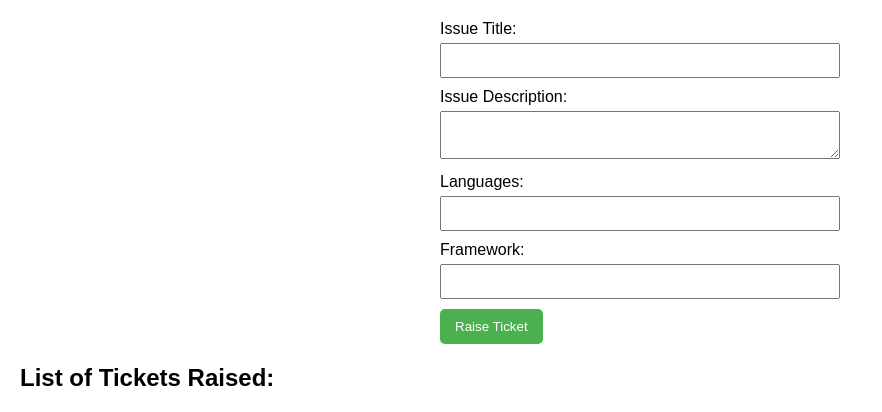
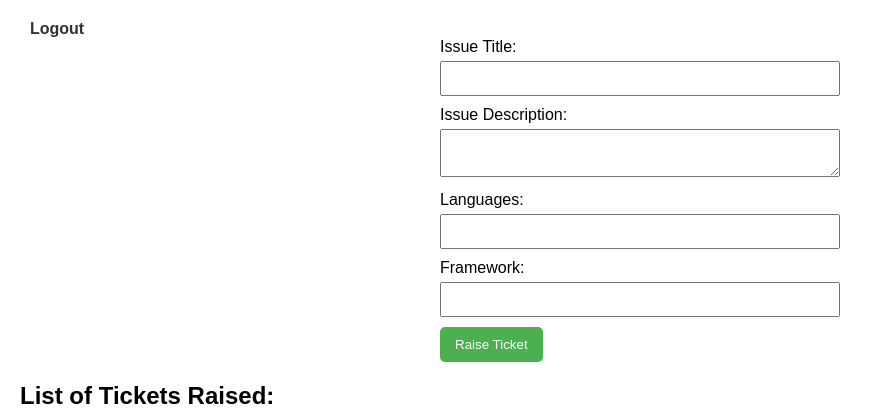
Before and after one commit to ElviinThomasEldho/HelpMe, a Django app: template helpme/app/templates/app/teamDashboard.html in a window 1280 px wide. Shown: the top 412 px of the page, without its empty margins (0-882 px from the left). Run offline with Django 5.2, Linux system fonts and the light colour scheme; the template is opened without the code that fills it, so the values that code supplies are empty.

Commit message:
aded logout

```diff
--- a/helpme/app/templates/app/mentorDashboard.html
+++ b/helpme/app/templates/app/mentorDashboard.html
@@ -7,6 +7,7 @@
     <link rel="stylesheet" type="text/css" href="styles.css">
 </head>
 <body>
+    <a href="{% url 'logout' %}">Logout</a>
     <h2>List of All Tickets:</h2>
     <table>
         <thead>
--- a/helpme/app/templates/app/teamDashboard.html
+++ b/helpme/app/templates/app/teamDashboard.html
@@ -7,7 +7,8 @@
     <link rel="stylesheet" type="text/css" href="styles.css">
 </head>
 <body>
-    <div class="participant-form">
+    <a href="{% url 'logout' %}">Logout</a>
+
     <form action="{% url 'raise_ticket' %}" method="post">
         <label for="issue_title">Issue Title:</label>
         <input type="text" id="issue_title" name="issue_title" required>
@@ -23,7 +24,7 @@
         <br>
         <input type="submit" value="Raise Ticket">
     </form>
-    </div>
+
 
     <div class="raised-tickets">
         <h2>List of Tickets Raised:</h2>
--- a/helpme/static/css/styles.css
+++ b/helpme/static/css/styles.css
@@ -56,4 +56,16 @@ th {
     color: white;
 }
 
-/* Add more styles as needed */
+a {
+    text-decoration: none;
+    color: #333; /* Change the color as needed */
+    font-weight: bold;
+    padding: 10px;
+    margin-right: 20px; /* Add margin for separation from other elements */
+    transition: color 0.3s ease; /* Add a smooth transition effect */
+}
+
+/* Hover effect */
+a:hover {
+    color: #4caf50; /* Change the color on hover as needed */
+}
```
Lines whose indentation alone changed are shown as unchanged.
